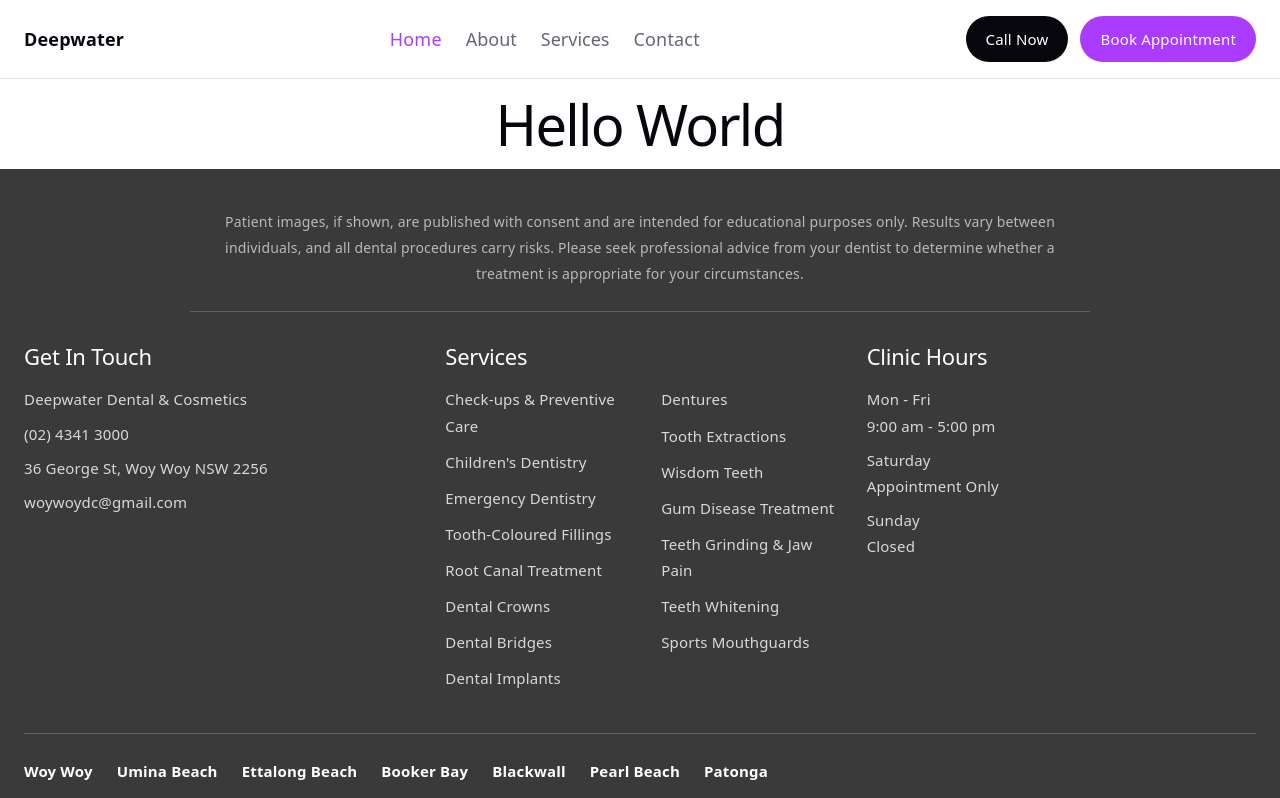
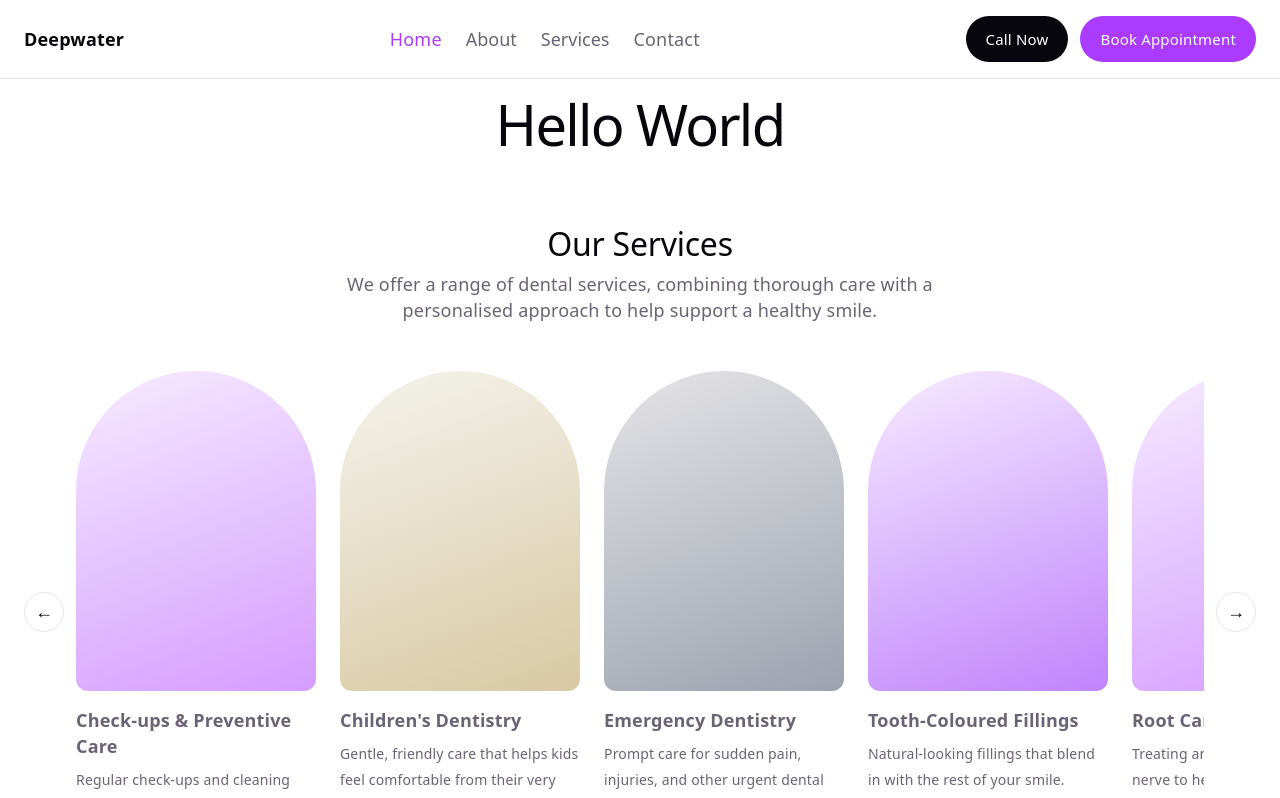
Before and after one commit to katnguyen2301-ops/Deepwater-website, a React (Vite) app: page / in a window 1280 px wide. Shown: the top 798 px of the page. Built offline with nearby package versions, Linux system fonts and the light colour scheme.

Commit message:
Add scrollable Our Services carousel to home page

```diff
--- /dev/null
+++ b/src/ServicesCarousel.jsx
@@ -0,0 +1,65 @@
+import { useRef } from 'react'
+import { Link } from 'react-router-dom'
+import services from './data/services'
+
+function ServicesCarousel() {
+  const trackRef = useRef(null)
+
+  function scrollByCard(direction) {
+    const track = trackRef.current
+    if (!track) return
+    const card = track.querySelector('.service-tile')
+    const amount = card ? card.getBoundingClientRect().width + 24 : 300
+    track.scrollBy({ left: direction * amount, behavior: 'smooth' })
+  }
+
+  return (
+    <section className="services-carousel">
+      <h2>Our Services</h2>
+      <p className="services-carousel-subtitle">
+        We offer a range of dental services, combining thorough care with a
+        personalised approach to help support a healthy smile.
+      </p>
+
+      <div className="services-carousel-row">
+        <button
+          type="button"
+          className="services-carousel-arrow"
+          aria-label="Scroll left"
+          onClick={() => scrollByCard(-1)}
+        >
+          ←
+        </button>
+
+        <div className="services-carousel-track" ref={trackRef}>
+          {services.map((service, i) => (
+            <Link
+              key={service.path}
+              to={`/services/${service.path}`}
+              className="service-tile"
+            >
+              <div className={`service-tile-image service-tile-image-${i % 4}`} aria-hidden="true" />
+              <h3>{service.label}</h3>
+              <p>{service.blurb}</p>
+            </Link>
+          ))}
+        </div>
+
+        <button
+          type="button"
+          className="services-carousel-arrow"
+          aria-label="Scroll right"
+          onClick={() => scrollByCard(1)}
+        >
+          →
+        </button>
+      </div>
+
+      <Link to="/contact" className="btn btn-book services-carousel-cta">
+        Book Appointment
+      </Link>
+    </section>
+  )
+}
+
+export default ServicesCarousel
--- a/src/data/services.js
+++ b/src/data/services.js
@@ -1,19 +1,79 @@
 const services = [
-  { path: 'checkups-preventive-care', label: 'Check-ups & Preventive Care' },
-  { path: 'childrens-dentistry', label: "Children's Dentistry" },
-  { path: 'emergency-dentistry', label: 'Emergency Dentistry' },
-  { path: 'tooth-coloured-fillings', label: 'Tooth-Coloured Fillings' },
-  { path: 'root-canal-treatment', label: 'Root Canal Treatment' },
-  { path: 'dental-crowns', label: 'Dental Crowns' },
-  { path: 'dental-bridges', label: 'Dental Bridges' },
-  { path: 'dental-implants', label: 'Dental Implants' },
-  { path: 'dentures', label: 'Dentures' },
-  { path: 'tooth-extractions', label: 'Tooth Extractions' },
-  { path: 'wisdom-teeth', label: 'Wisdom Teeth' },
-  { path: 'gum-disease-treatment', label: 'Gum Disease Treatment' },
-  { path: 'teeth-grinding-jaw-pain', label: 'Teeth Grinding & Jaw Pain' },
-  { path: 'teeth-whitening', label: 'Teeth Whitening' },
-  { path: 'sports-mouthguards', label: 'Sports Mouthguards' },
+  {
+    path: 'checkups-preventive-care',
+    label: 'Check-ups & Preventive Care',
+    blurb: 'Regular check-ups and cleaning help catch issues early and keep your smile healthy.',
+  },
+  {
+    path: 'childrens-dentistry',
+    label: "Children's Dentistry",
+    blurb: 'Gentle, friendly care that helps kids feel comfortable from their very first visit.',
+  },
+  {
+    path: 'emergency-dentistry',
+    label: 'Emergency Dentistry',
+    blurb: 'Prompt care for sudden pain, injuries, and other urgent dental problems.',
+  },
+  {
+    path: 'tooth-coloured-fillings',
+    label: 'Tooth-Coloured Fillings',
+    blurb: 'Natural-looking fillings that blend in with the rest of your smile.',
+  },
+  {
+    path: 'root-canal-treatment',
+    label: 'Root Canal Treatment',
+    blurb: 'Treating an infected or damaged nerve to help save your natural tooth.',
+  },
+  {
+    path: 'dental-crowns',
+    label: 'Dental Crowns',
+    blurb: 'Custom-made caps that restore the strength and shape of a damaged tooth.',
+  },
+  {
+    path: 'dental-bridges',
+    label: 'Dental Bridges',
+    blurb: 'A fixed option for replacing one or more missing teeth.',
+  },
+  {
+    path: 'dental-implants',
+    label: 'Dental Implants',
+    blurb: 'A stable option for replacing missing teeth, anchored into the jawbone.',
+  },
+  {
+    path: 'dentures',
+    label: 'Dentures',
+    blurb: 'Removable options to help restore your smile and everyday function.',
+  },
+  {
+    path: 'tooth-extractions',
+    label: 'Tooth Extractions',
+    blurb: "Careful removal of a tooth that can't be saved.",
+  },
+  {
+    path: 'wisdom-teeth',
+    label: 'Wisdom Teeth',
+    blurb: 'Assessment and, where needed, removal of problematic wisdom teeth.',
+  },
+  {
+    path: 'gum-disease-treatment',
+    label: 'Gum Disease Treatment',
+    blurb: 'Treatment to help manage and improve the health of your gums.',
+  },
+  {
+    path: 'teeth-grinding-jaw-pain',
+    label: 'Teeth Grinding & Jaw Pain',
+    blurb: 'Support for grinding, clenching, and jaw discomfort.',
+  },
+  {
+    path: 'teeth-whitening',
+    label: 'Teeth Whitening',
+    blurb: 'A cosmetic treatment to help reduce staining and brighten your smile.',
+  },
+  {
+    path: 'sports-mouthguards',
+    label: 'Sports Mouthguards',
+    blurb: 'Custom-fitted mouthguards to help protect your teeth during sport.',
+  },
 ]
 
 export default services
--- a/src/index.css
+++ b/src/index.css
@@ -546,6 +546,100 @@ body {
   color: #b8b8b8;
 }
 
+.services-carousel {
+  padding: 56px 24px;
+  text-align: center;
+}
+
+.services-carousel h2 {
+  font-size: 32px;
+}
+
+.services-carousel-subtitle {
+  max-width: 600px;
+  margin: 0 auto 40px;
+  color: var(--text);
+}
+
+.services-carousel-row {
+  display: flex;
+  align-items: center;
+  gap: 12px;
+}
+
+.services-carousel-arrow {
+  flex-shrink: 0;
+  width: 40px;
+  height: 40px;
+  border-radius: 50%;
+  border: 1px solid var(--border);
+  background: var(--bg);
+  color: var(--text-h);
+  font-size: 18px;
+  cursor: pointer;
+}
+
+.services-carousel-arrow:hover {
+  background: var(--accent-bg);
+  border-color: var(--accent-border);
+  color: var(--accent);
+}
+
+.services-carousel-track {
+  display: flex;
+  gap: 24px;
+  overflow-x: auto;
+  scroll-snap-type: x mandatory;
+  scroll-behavior: smooth;
+  padding: 8px 4px 16px;
+}
+
+.service-tile {
+  flex: 0 0 240px;
+  scroll-snap-align: start;
+  text-align: left;
+  text-decoration: none;
+  color: inherit;
+}
+
+.service-tile-image {
+  width: 100%;
+  aspect-ratio: 3 / 4;
+  border-radius: 120px 120px 12px 12px;
+  margin-bottom: 16px;
+}
+
+.service-tile-image-0 {
+  background: linear-gradient(160deg, var(--accent-bg), var(--accent-border));
+}
+
+.service-tile-image-1 {
+  background: linear-gradient(160deg, #f4f3ec, #d9c9a3);
+}
+
+.service-tile-image-2 {
+  background: linear-gradient(160deg, #e5e4e7, #9ca3af);
+}
+
+.service-tile-image-3 {
+  background: linear-gradient(160deg, var(--accent-bg), #c084fc);
+}
+
+.service-tile h3 {
+  font-size: 18px;
+  margin: 0 0 8px;
+}
+
+.service-tile p {
+  font-size: 14px;
+  color: var(--text);
+  margin: 0;
+}
+
+.services-carousel-cta {
+  margin-top: 40px;
+}
+
 #root {
   width: 100%;
   text-align: center;
--- a/src/pages/Home.jsx
+++ b/src/pages/Home.jsx
@@ -1,5 +1,12 @@
+import ServicesCarousel from '../ServicesCarousel'
+
 function Home() {
-  return <h1>Hello World</h1>
+  return (
+    <>
+      <h1>Hello World</h1>
+      <ServicesCarousel />
+    </>
+  )
 }
 
 export default Home
```
